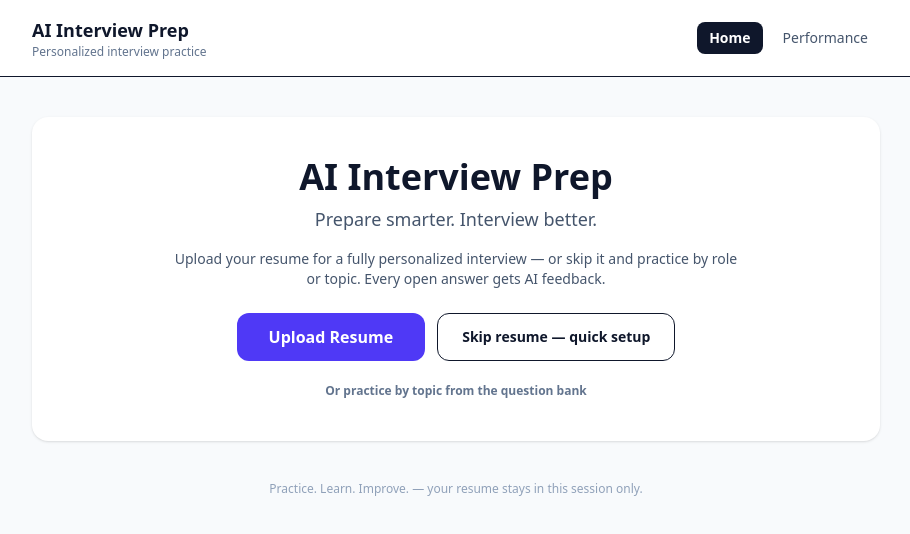
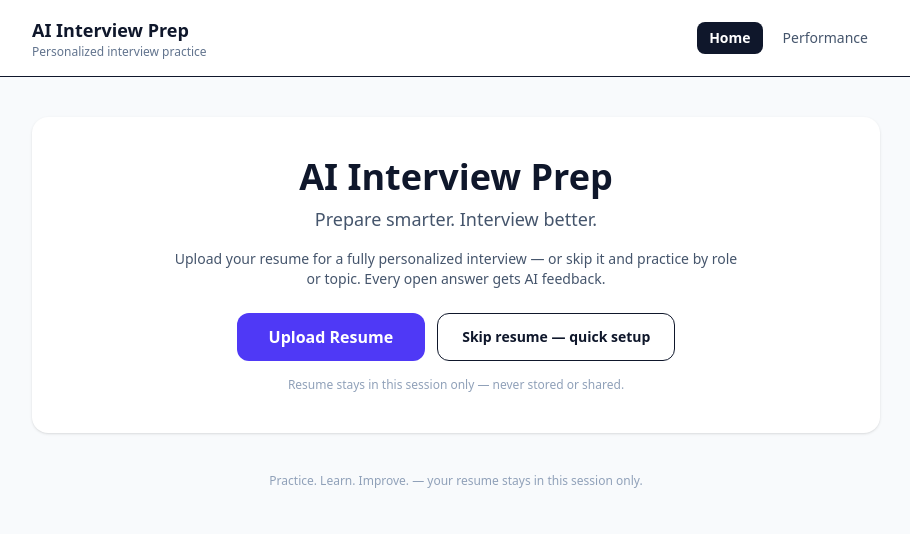
Before and after one commit to Khushalmaheshwari/interview-prep-bot-, a React (Vite) app in the folder quiz-app/: page / in a window 1280 px wide. Shown: the top 534 px of the page, without its empty margins (184-1094 px from the left). Built offline with nearby package versions, Linux system fonts and the light colour scheme.

Commit message:
Remove question-bank link from Home

```diff
--- a/quiz-app/src/App.tsx
+++ b/quiz-app/src/App.tsx
@@ -161,13 +161,8 @@ export default function App() {
                   Skip resume — quick setup
                 </button>
               </div>
-              <p className="mt-4">
-                <button
-                  onClick={() => setScreen("bank")}
-                  className="text-xs font-semibold text-slate-500 hover:text-slate-700"
-                >
-                  Or practice by topic from the question bank
-                </button>
+              <p className="mt-4 text-xs text-slate-400">
+                Resume stays in this session only — never stored or shared.
               </p>
             </section>
             <RecentSessions />
```
